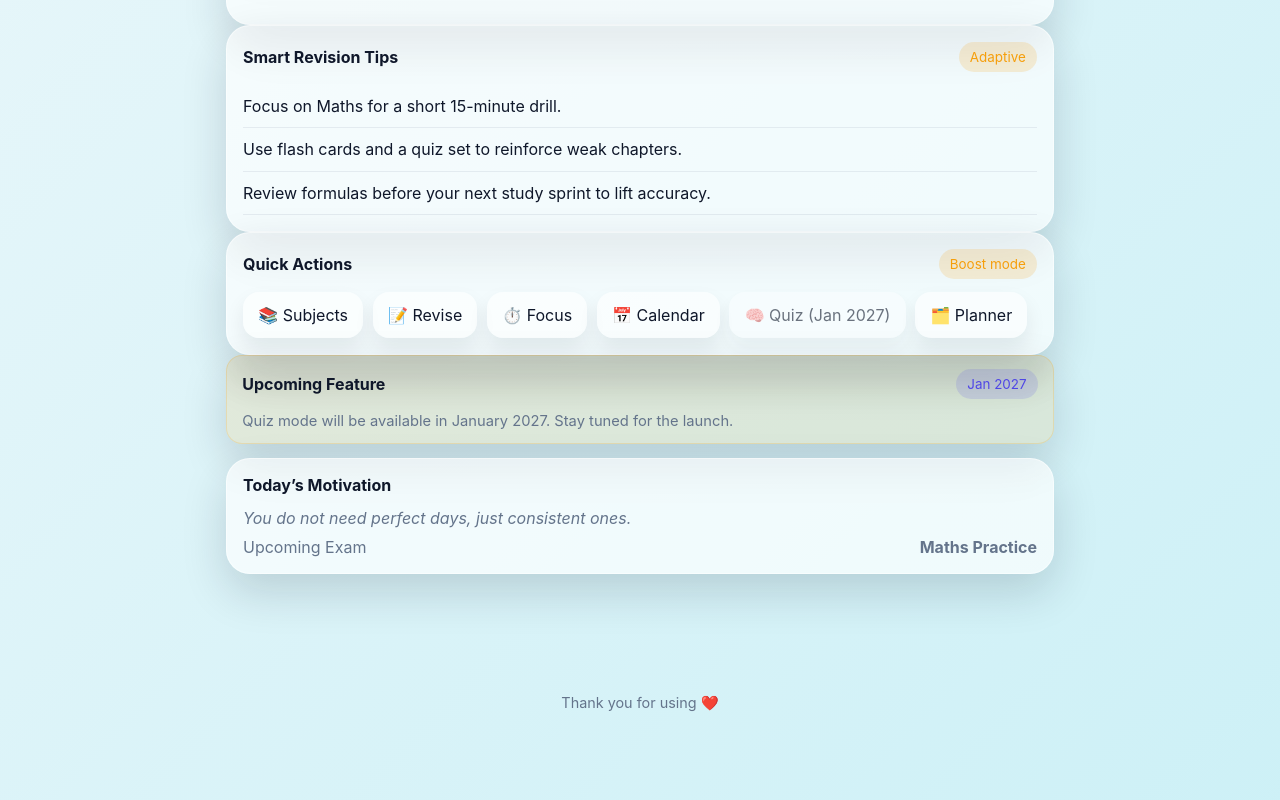
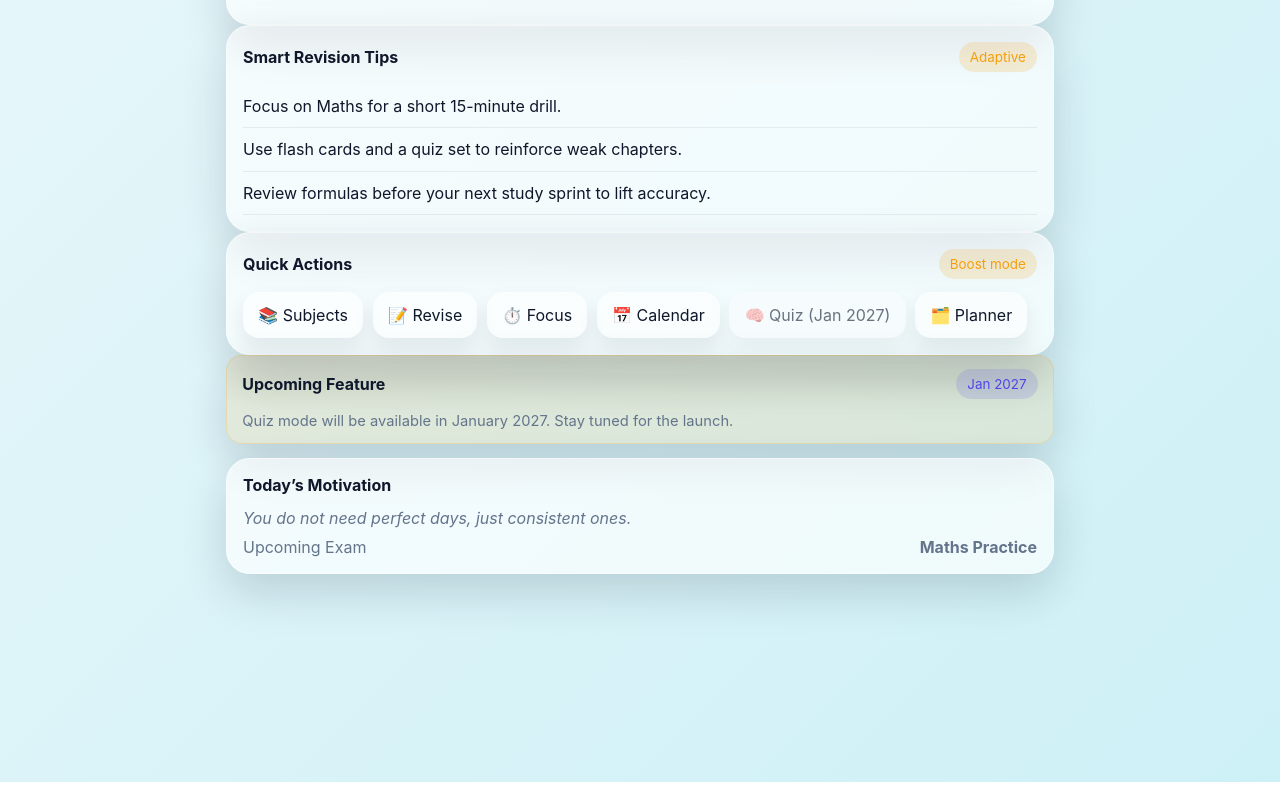
Before and after one commit to Parthp-stack/StudyPlanner, a plain HTML site: page index.html in a window 1280 px wide. Shown: the part 1667-2467 px from the top of the page. Drawn offline with Linux system fonts and the light colour scheme.

Commit message:
Update index.html

```diff
--- a/index.html
+++ b/index.html
@@ -506,7 +506,6 @@
     <div id="toast" class="toast"></div>
     <div id="confettiLayer" class="confetti-layer"></div>
     <footer class="app-footer">
-      <p>Thank you for using ❤️</p>
 
     </footer>
 
```
